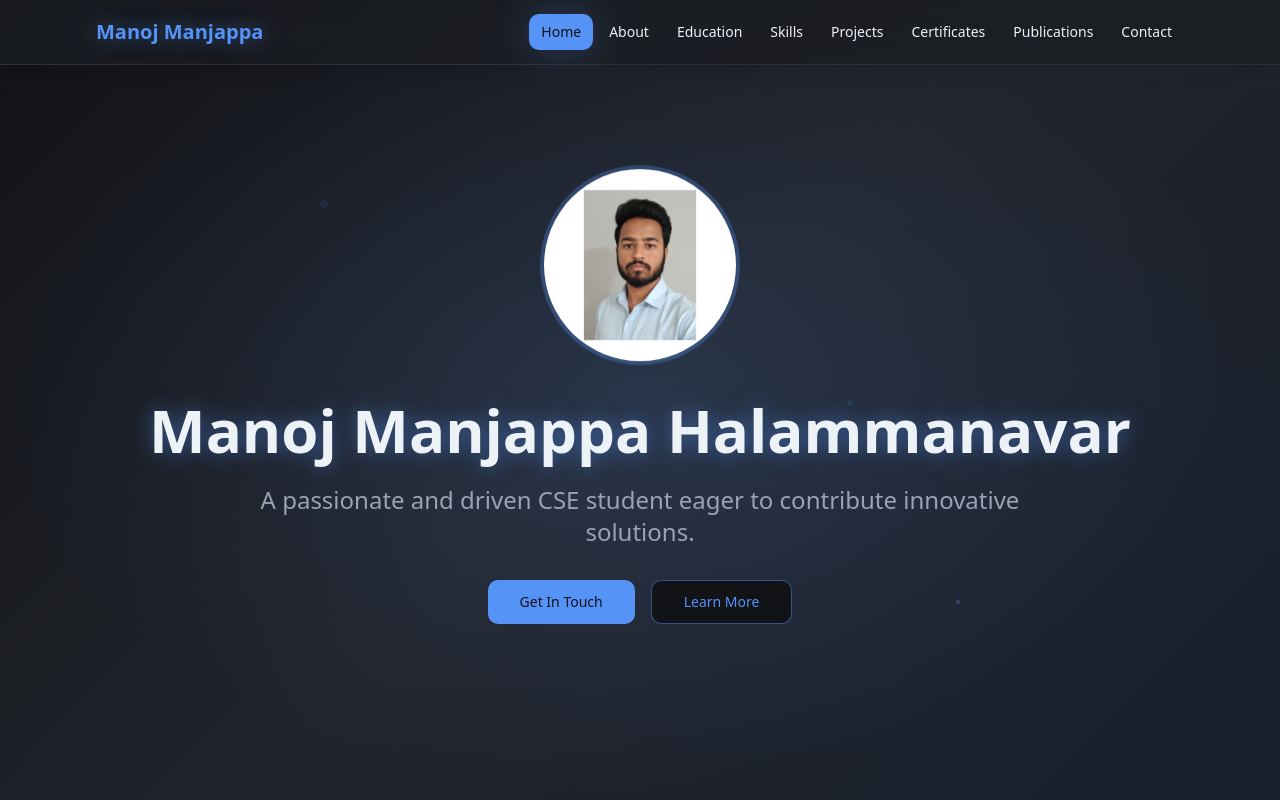
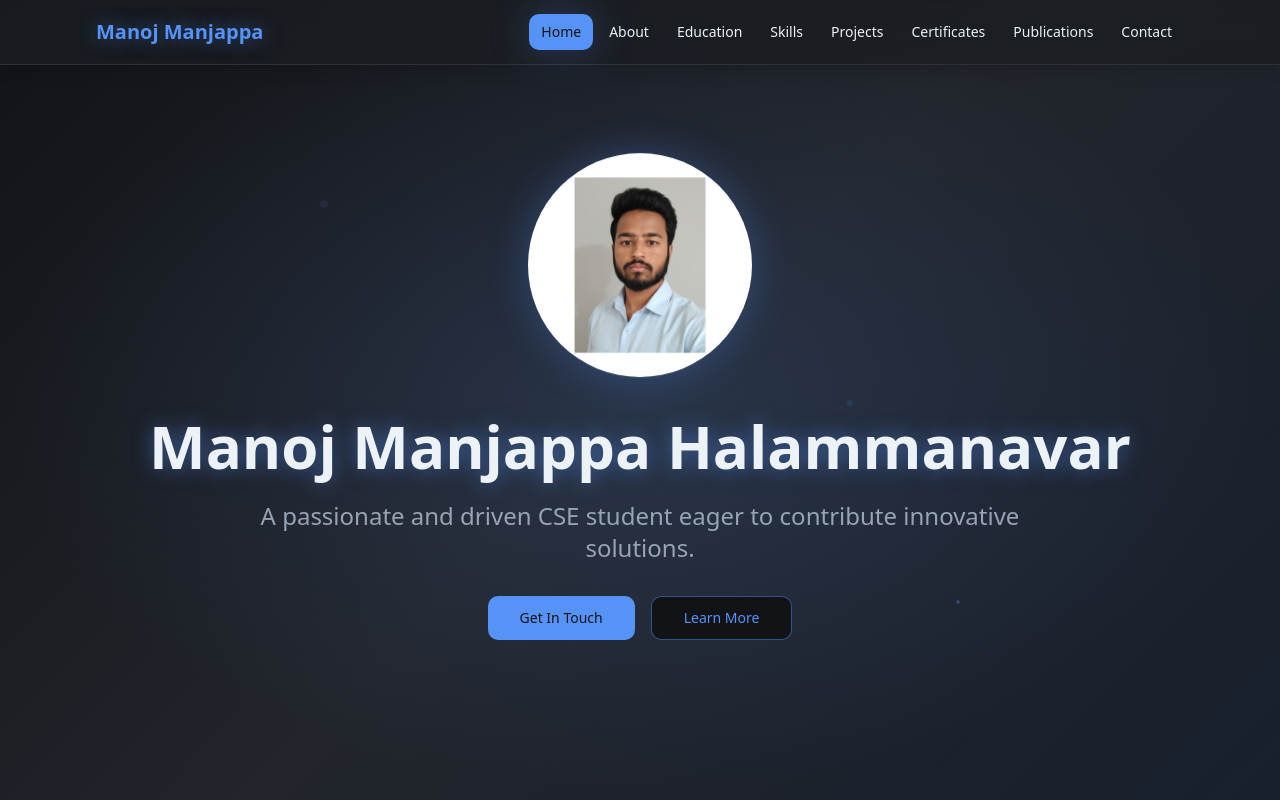
Before and after one commit to ManojMh2005/week1_portfoliowebsitemmh, a React (Vite) app: page / in a window 1280 px wide. Shown: the top 800 px of the page. Built offline with nearby package versions, Linux system fonts and the light colour scheme; the HTML template or start-up script is replaced by a standard one.

Commit message:
Refactor profile image display

```diff
--- a/src/components/HeroSection.tsx
+++ b/src/components/HeroSection.tsx
@@ -24,7 +24,7 @@ const HeroSection = () => {
             <img
               src={profileImage}
               alt="Manoj Manjappa Halammanavar - Profile"
-              className="w-48 h-48 rounded-full mx-auto object-cover ring-4 ring-primary/30 glow-primary animate-float"
+              className="w-56 h-56 rounded-full mx-auto object-cover object-top glow-primary animate-float"
             />
           </div>
 
```
